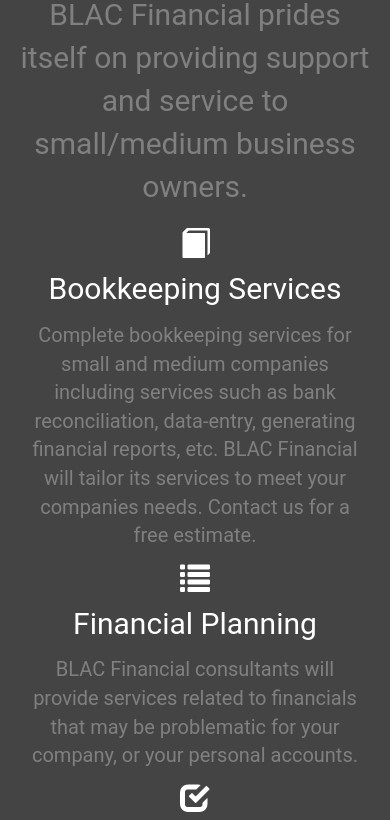
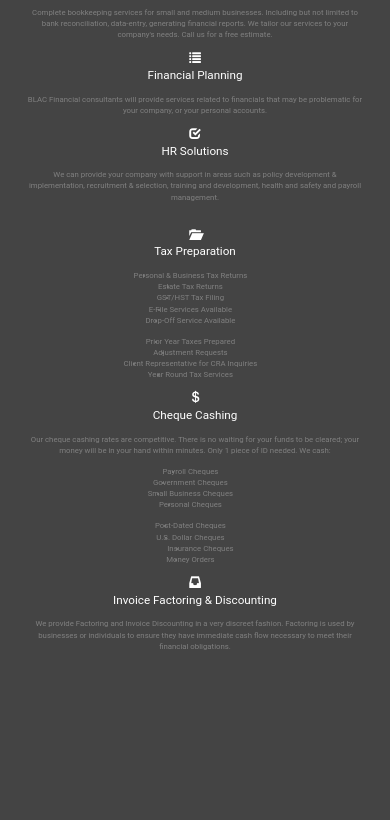
Before and after one commit to ScottBelanger/BlacFinancial, a website: page public/services.html in a window 390 px wide. Shown: the part 613-1433 px from the top of the page. Drawn offline with nearby package versions, Linux system fonts and the light colour scheme.

Commit message:
Updated viewports for more responsive layout

```diff
--- a/public/js/navbarHandler.js
+++ b/public/js/navbarHandler.js
@@ -4,6 +4,7 @@
     $('#navbarSolid').fadeOut();
     $(function () {
         $(window).scroll(function () {
+        console.log("working");
             var scroll = $(window).scrollTop();
 
             if (scroll > 600) {
--- a/public/services.html
+++ b/public/services.html
@@ -14,10 +14,10 @@
     <nav class="navbar navbar-fixed-top">
         <div class="container-fluid" style="text-align:center; padding:2%; background: #444;">
             <div class="row">
-                <div class="col-sm-3" style="font-size: 25px;">
+                <div class="col-sm-3" style="font-size: 2vw;">
                     <a href="index.html" style="color:white"><span class="glyphicon glyphicon-home" ></span></a>
                 </div>
-                <div class="col-sm-6" style="font-size: 25px;">
+                <div class="col-sm-6" style="font-size: 2vw;">
                     <a href="services.html" style="color:white; text-decoration:none;">SERVICES</a>
                     &nbsp;&nbsp;&nbsp;&nbsp;&nbsp;
                     <a href="resources.html" style="color:white; text-decoration:none;">RESOURCES</a>
@@ -30,50 +30,48 @@
         </div>
     </nav>
 
-    <div class="container-fluid" style="height:60%; background-image:url(/images/servicesPhoto.jpg);">
+    <div class="container-fluid" style="height:60%; background-image:url(/images/servicesPhoto.jpg);background-repeat: no-repeat; background-size:cover">
         <div class="row">
             <div class="col-sm-4">
             </div>
             <div class="col-sm-4">
             </div>
             <div class="col-sm-4">
-                <p style="font-size:80px; color:white; margin-top:45%; font-family:Helvetica">Services</p>
+                <p style="font-size:5vw; color:white; margin-top:45%; font-family:Helvetica">Services</p>
             </div>
         </div>
     </div>
 
-    <div class="container-fluid" style="height:150%; background:#444; padding:5%; text-align:center; font-size: 30px; color:white;">
-        <p style="font-size: 50px; color:white;">What We Do</P>
+    <div class="container-fluid" style="height:230%; background:#444; padding:5%; text-align:center; font-size: 3vw; color:white;">
         <p style="color:grey;">BLAC Financial prides itself on providing support
          and service to small/medium business owners.</P>
 
         <div class="container-fluid" style="padding:2%">
             <div class="row">
                 <div class="col-sm-4">
-                    <span class="glyphicon glyphicon-book" style="font-size:30px"></span>
+                    <span class="glyphicon glyphicon-book"></span>
                     <p>Bookkeeping Services</p>
-                    <p style="font-size:20px; color:grey">
-                    Complete bookkeeping services for small and medium companies
-                    including services such as bank reconciliation, data-entry,
-                    generating financial reports, etc. BLAC Financial will tailor
-                    its services to meet your companies needs. Contact us for a
-                    free estimate.</p>
+                    <p style="font-size:2vw; color:grey">
+                    Complete bookkeeping services for small and medium businesses.
+                    Including but not limited to bank reconciliation, data-entry,
+                    generating financial reports. We tailor our services to your company's needs.
+                    Call us for a free estimate.</p>
                 </div>
                 <div class="col-sm-4">
-                    <span class="glyphicon glyphicon-list" style="font-size:30px"></span>
+                    <span class="glyphicon glyphicon-list" ></span>
                     <p>Financial Planning</p>
-                    <p style="font-size:20px; color:grey">
+                    <p style="font-size:2vw; color:grey">
                     BLAC Financial consultants will provide services related to
                     financials that may be problematic for your company, or your
                     personal accounts. </p>
                 </div>
                 <div class="col-sm-4">
-                    <span class="glyphicon glyphicon-check" style="font-size:30px"></span>
+                    <span class="glyphicon glyphicon-check"></span>
                     <p>HR Solutions</p>
-                    <p style="font-size:20px; color:grey">
-                    We will provide support in areas such as policy development
-                    & implementation, recruitment & selection, training & development,
-                     health & safety, and payroll management.</p>
+                    <p style="font-size:2vw; color:grey">
+                    We can provide your company with support in areas such as policy development
+                    & implementation, recruitment & selection, training and development,
+                    health and safety and payroll management.</p>
                 </div>
             </div>
         </div>
@@ -81,37 +79,67 @@
         <div class="container-fluid" style="padding:2%">
             <div class="row">
                 <div class="col-sm-4">
-                    <span class="glyphicon glyphicon-folder-open" style="font-size:30px"></span>
+                    <span class="glyphicon glyphicon-folder-open"></span>
                     <p>Tax Preparation</p>
-                    <p style="font-size:20px; color:grey">
-                    Complete bookkeeping services for small and medium companies
-                    including services such as bank reconciliation, data-entry,
-                    generating financial reports, etc. BLAC Financial will tailor
-                    its services to meet your companies needs. Contact us for a
-                    free estimate.</p>
+                    <div class="row" style="font-size:2vw; color:grey">
+                        <div class="col-sm-6">
+                            <ul>
+                                <li><span>Personal & Business Tax Returns</span></li>
+                                <li><span>Estate Tax Returns</span></li>
+                                <li><span>GST/HST Tax Filing</span></li>
+                                <li><span>E-File Services Available</span></li>
+                                <li><span>Drop-Off Service Available</span></li>
+                            </ul>
+                        </div>
+                        <div class="col-sm-6">
+                            <ul>
+                                <li><span>Prior Year Taxes Prepared</span></li>
+                                <li><span>Adjustment Requests</span></li>
+                                <li><span>Client Representative for CRA Inquiries</span></li>
+                                <li><span>Year Round Tax Services</span></li>
+                            </ul>
+                        </div>
+                    </div>
                 </div>
                 <div class="col-sm-4">
-                    <span class="glyphicon glyphicon-usd" style="font-size:30px"></span>
+                    <span class="glyphicon glyphicon-usd"></span>
                     <p>Cheque Cashing</p>
-                    <p style="font-size:20px; color:grey">
-                    BLAC Financial consultants will provide services related to
-                    financials that may be problematic for your company, or your
-                    personal accounts. </p>
+                    <p style="font-size:2vw; color:grey">Our cheque cashing rates are competitive. There is no waiting for your
+                    funds to be cleared; your money will be in your hand within minutes.
+                    Only 1 piece of ID needed. We cash: </p>
+                    <div class="row" style="font-size:2vw; color:grey">
+                        <div class="col-sm-6">
+                            <ul>
+                                <li><span>Payroll Cheques</span></li>
+                                <li><span>Government Cheques</span></li>
+                                <li><span>Small Business Cheques</span></li>
+                                <li><span>Personal Cheques</span></li>
+                            </ul>
+                        </div>
+                        <div class="col-sm-6">
+                            <ul>
+                                <li><span>Post-Dated Cheques</span></li>
+                                <li><span>U.S. Dollar Cheques</span></li>
+                                <li><span>Insurance Cheques<span></li>
+                                <li><span>Money Orders</span></li>
+                            </ul>
+                        </div>
+                    </div>
                 </div>
                 <div class="col-sm-4">
-                    <span class="glyphicon glyphicon-inbox" style="font-size:30px"></span>
+                    <span class="glyphicon glyphicon-inbox"></span>
                     <p>Invoice Factoring & Discounting</p>
-                    <p style="font-size:20px; color:grey">
-                    We will provide support in areas such as policy development
-                    & implementation, recruitment & selection, training & development,
-                     health & safety, and payroll management.</p>
+                    <p style="font-size:2vw; color:grey">
+                    We provide Factoring and Invoice Discounting in a very discreet fashion.
+                    Factoring is used by businesses or individuals to ensure they have
+                    immediate cash flow necessary to meet their financial obligations.</p>
                 </div>
             </div>
         </div>
     </div>
 
     <div id="wrap">
-        <div id="main" class="container-fluid clear-top" style="text-align:center; font-size:30px; background-color:#555;color:white; padding:4%">
+        <div id="main" class="container-fluid clear-top" style="text-align:center; font-size:2vw; background-color:#555;color:white; padding:4%">
             <p>BLAC Financial </p>
             <span class="glyphicon glyphicon-fire"></span>
             <p>est. 1991</p>
--- a/public/styles/index.css
+++ b/public/styles/index.css
@@ -1,5 +1,3 @@
-
-
 html, body {
   height:100%; /* allows us to size the header height based as a percent */
   -webkit-background-size: cover;
@@ -9,9 +7,7 @@
   font-family: 'Roboto';
 }
 
-div {
-    overflow:auto;
-}
+
 #backgroundimage {
   /* Set rules to fill background */
   min-height: 100%;
@@ -75,3 +71,12 @@
     -o-background-size: cover;
     background-size: cover;
 }
+
+ul li{
+    list-style-position: inside;
+}
+ul  {
+ padding-left:0;
+}
+
+li span { margin-left: -20px; }
```
Also changed, not shown: public/contactUs.html (+8 -8 lines), public/index.html (+19 -21 lines), public/resources.html (+27 -11 lines).
